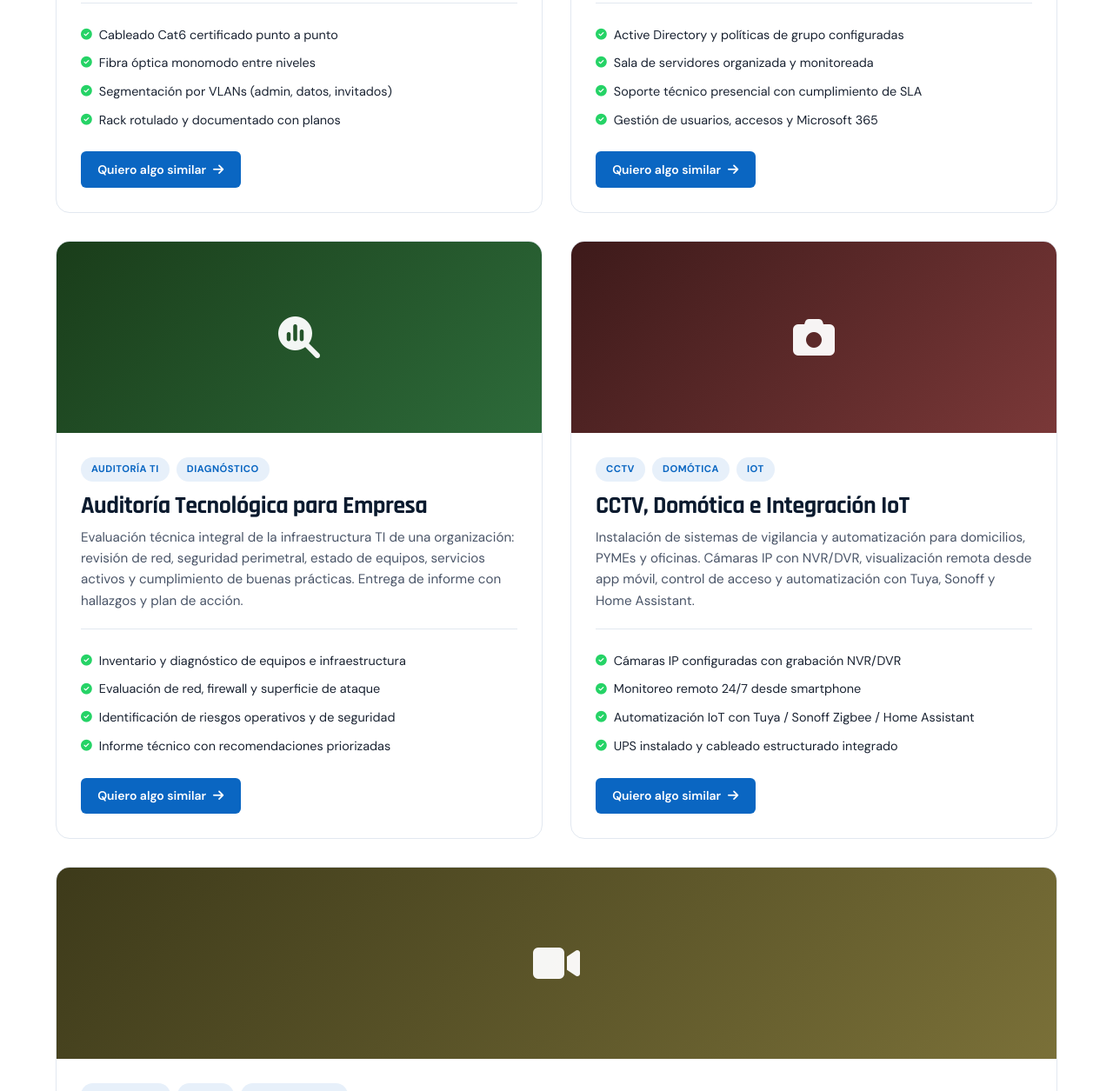
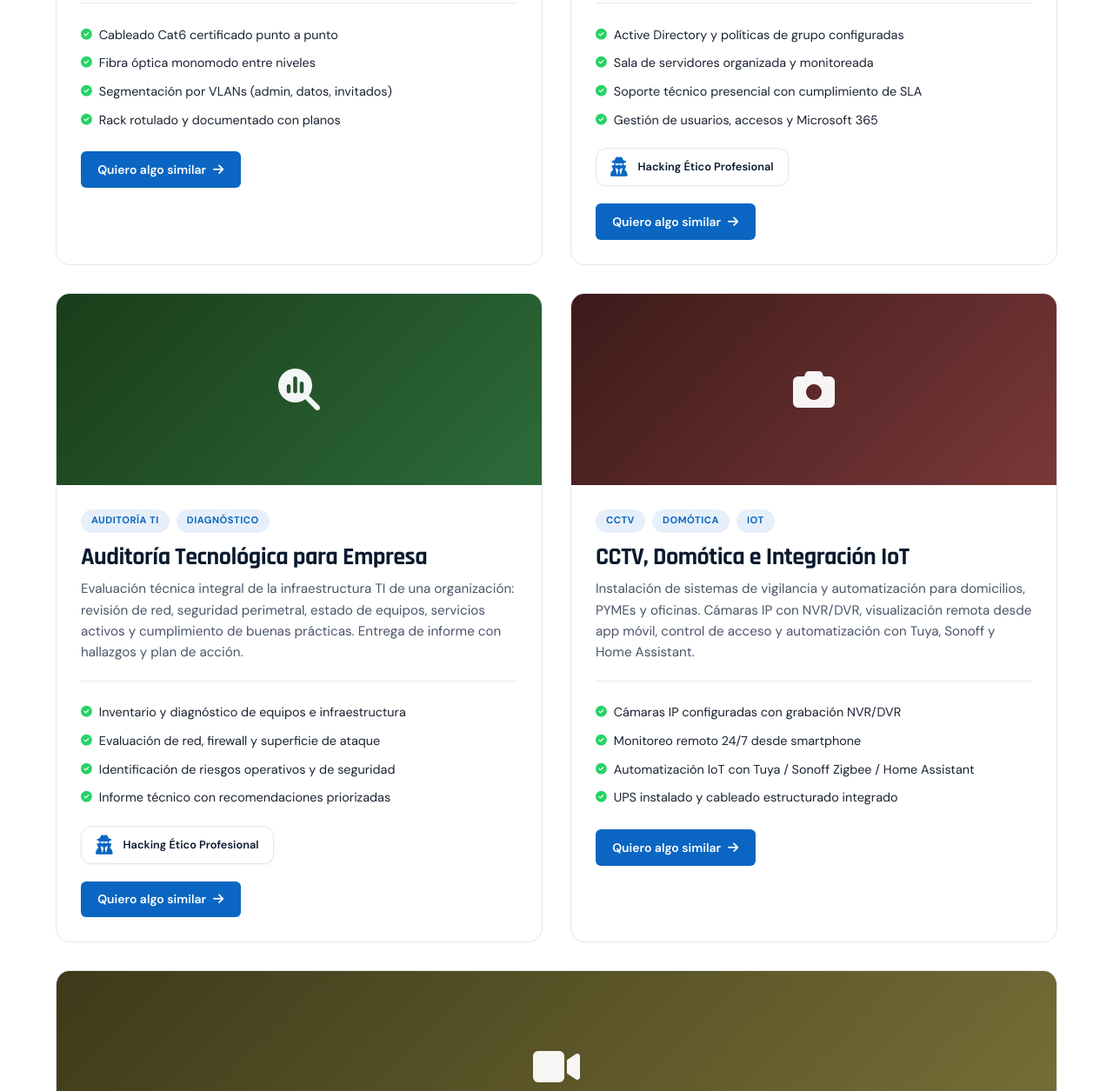
Before and after one commit to armynetcl/armynetcl.github.io, a plain HTML site: page proyectos.html in a window 1280 px wide. Shown: the part 904-2159 px from the top of the page at 87% size. Drawn offline with Linux system fonts and the light colour scheme.

Commit message:
Add files via upload

```diff
--- a/proyectos.html
+++ b/proyectos.html
@@ -88,7 +88,10 @@
             <li><i class="fas fa-check-circle"></i> Soporte técnico presencial con cumplimiento de SLA</li>
             <li><i class="fas fa-check-circle"></i> Gestión de usuarios, accesos y Microsoft 365</li>
           </ul>
-          <a href="contacto.html" class="btn btn-primary btn-sm" style="margin-top:1.25rem">Quiero algo similar <i class="fas fa-arrow-right"></i></a>
+          <div class="cert-badges" style="justify-content:flex-start;margin:1rem 0 .75rem">
+            <div class="cert-badge" style="font-size:.8rem;padding:.6rem 1rem"><i class="fas fa-user-secret"></i> Hacking Ético Profesional</div>
+          </div>
+          <a href="contacto.html" class="btn btn-primary btn-sm" style="margin-top:.5rem">Quiero algo similar <i class="fas fa-arrow-right"></i></a>
         </div>
       </div>
 
@@ -110,7 +113,10 @@
             <li><i class="fas fa-check-circle"></i> Identificación de riesgos operativos y de seguridad</li>
             <li><i class="fas fa-check-circle"></i> Informe técnico con recomendaciones priorizadas</li>
           </ul>
-          <a href="contacto.html" class="btn btn-primary btn-sm" style="margin-top:1.25rem">Quiero algo similar <i class="fas fa-arrow-right"></i></a>
+          <div class="cert-badges" style="justify-content:flex-start;margin:1rem 0 .75rem">
+            <div class="cert-badge" style="font-size:.8rem;padding:.6rem 1rem"><i class="fas fa-user-secret"></i> Hacking Ético Profesional</div>
+          </div>
+          <a href="contacto.html" class="btn btn-primary btn-sm" style="margin-top:.5rem">Quiero algo similar <i class="fas fa-arrow-right"></i></a>
         </div>
       </div>
 
```
Also changed, not shown: servicios.html (+0 -1 lines).
